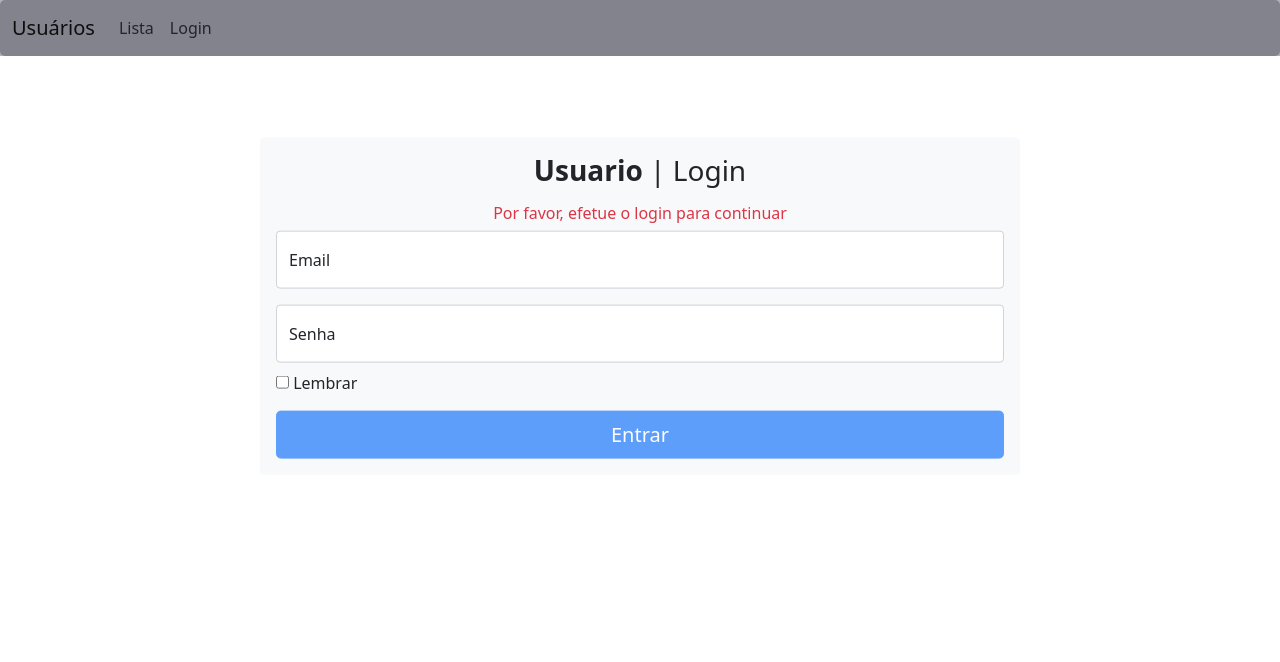
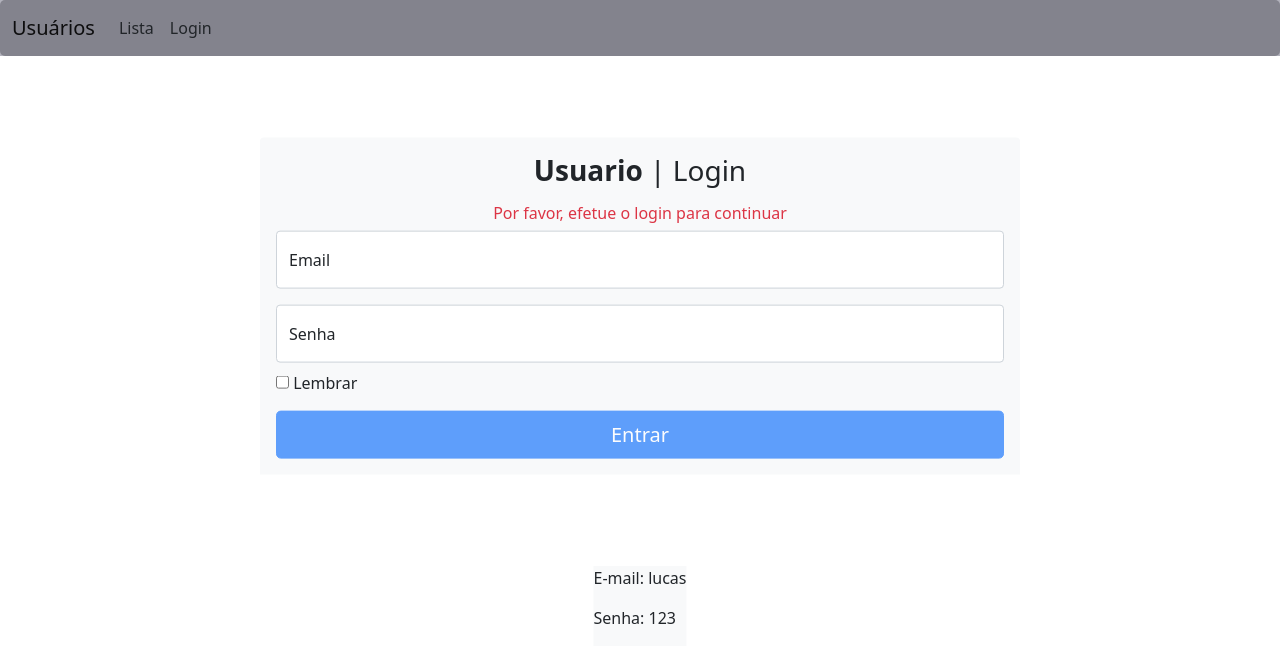
Before and after one commit to lucass235/Desafio_Angular_Bootstrap, an Angular app: page / in a window 1280 px wide. Shown: the top 662 px of the page. Built offline with nearby package versions, Linux system fonts and the light colour scheme; what ngx-mask would draw is missing.

Commit message:
adição de dica de login

```diff
--- a/src/app/forms/forms.component.html
+++ b/src/app/forms/forms.component.html
@@ -1,6 +1,6 @@
 <div class="container">
 
-  {{forms.valid | json }} {{forms.value.framework.angular | json}}
+  <!-- {{forms.valid | json }} {{forms.value.framework.angular | json}} -->
 
   <label class="h1 d-flex justify-content-center text-primary text-uppercase">Formulário de Usuários</label>
 
--- a/src/app/login/login.component.css
+++ b/src/app/login/login.component.css
@@ -1,3 +1,7 @@
 .row {
   margin-top: 250px;
 }
+
+.dica {
+  margin-top: 300px;
+}
--- a/src/app/login/login.component.html
+++ b/src/app/login/login.component.html
@@ -50,5 +50,11 @@
         <button [disabled]="!formsLogin.valid" (click)="login()" type="submit" class="w-100 btn btn-lg btn-primary">Entrar</button>
       </form>
     </div>
+    <div class="position-relative dica ">
+      <div class="bg-light position-absolute top-100 start-50 translate-middle ">
+        <p>E-mail: lucas</p>
+        <p>Senha: 123</p>
+      </div>
+    </div>
   </div>
 </div>
```
